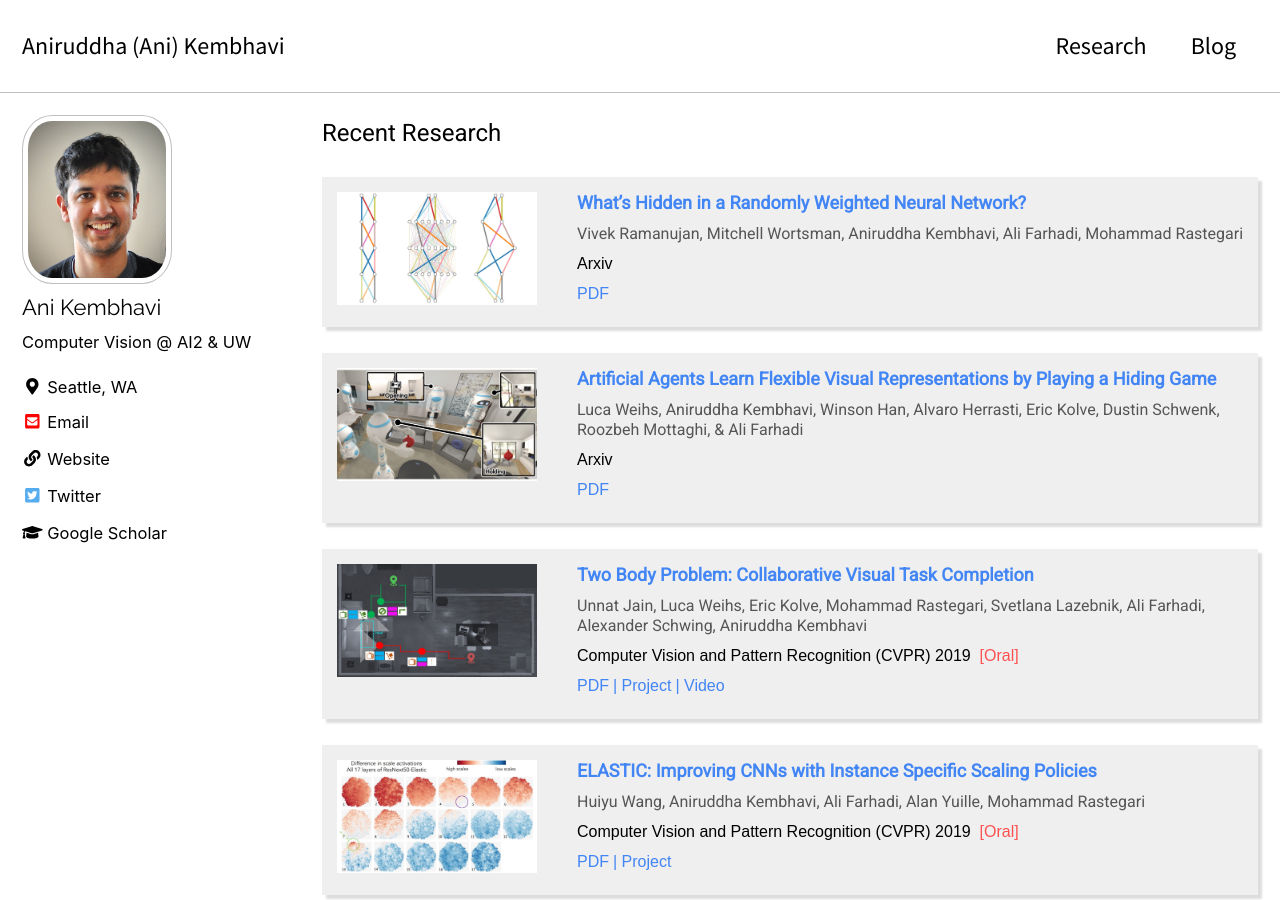
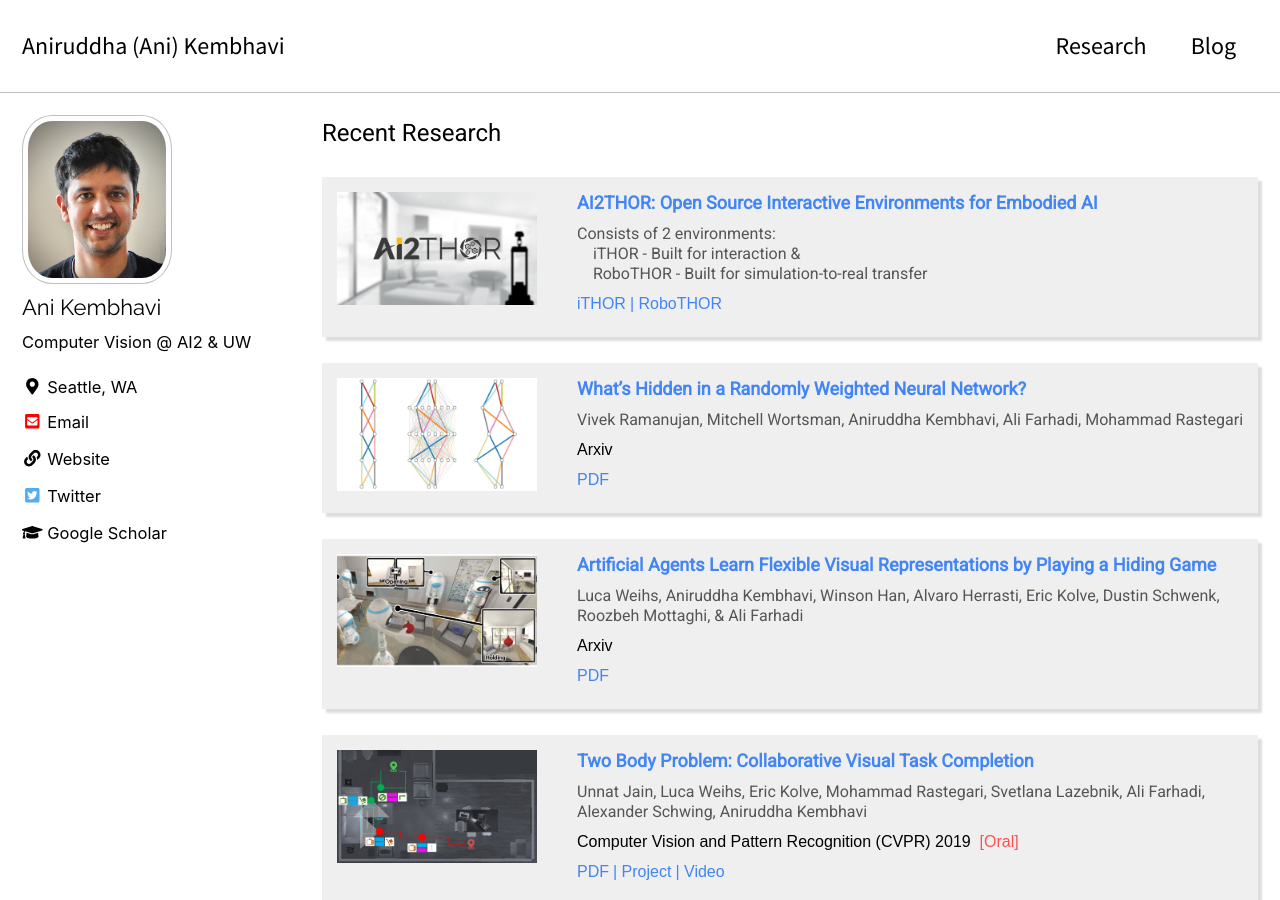
Before and after one commit to anikem/anikem.github.io, a Jekyll site: the page built from research.html, in a window 1280 px wide and 900 px high. Built offline with Jekyll 4.4.1, drawn with Linux system fonts in a browser that asks for light colours; cached includes are drawn as plain includes; nearby versions of some CDN libraries; some web fonts are replaced.

Commit message:
Add thor, challenge, explorer

```diff
--- a/_includes/paper.html
+++ b/_includes/paper.html
@@ -22,6 +22,10 @@
     <pubinfo><a class="homepage" href="{{ include.specialurl }}">{{ include.specialtext }}</a></pubinfo>
     {% endif %}
 
+    {% if include.specialtext2 %}
+    <pubinfo><a class="homepage" href="{{ include.specialurl2 }}">| {{ include.specialtext2 }}</a></pubinfo>
+    {% endif %}
+
     {% if include.pdf %}
     <pubinfo><a class="homepage" href="{{ include.pdf }}">PDF</a></pubinfo>
     {% endif %}
--- a/research.html
+++ b/research.html
@@ -5,6 +5,19 @@
 ---
 
 <htext>Recent Research</htext>
+
+<p>
+
+{% include paper.html
+  image="/assets/images/ai2thor.jpg"
+  url="http://ai2thor.allenai.org/"
+  title="AI2THOR: Open Source Interactive Environments for Embodied AI"
+  authors="Consists of 2 environments: <br>&nbsp;&nbsp;&nbsp;&nbsp;iTHOR - Built for interaction & <br>&nbsp;&nbsp;&nbsp;&nbsp;RoboTHOR - Built for simulation-to-real transfer"
+  specialtext="iTHOR"
+  specialurl="https://ai2thor.allenai.org/ithor/"
+  specialtext2="RoboTHOR"
+  specialurl2="https://ai2thor.allenai.org/robothor/"
+%}
 
 <p>
 
```
Also changed, not shown: index.html (+12 -0 lines), assets/images/ai2thor.jpg (added).
